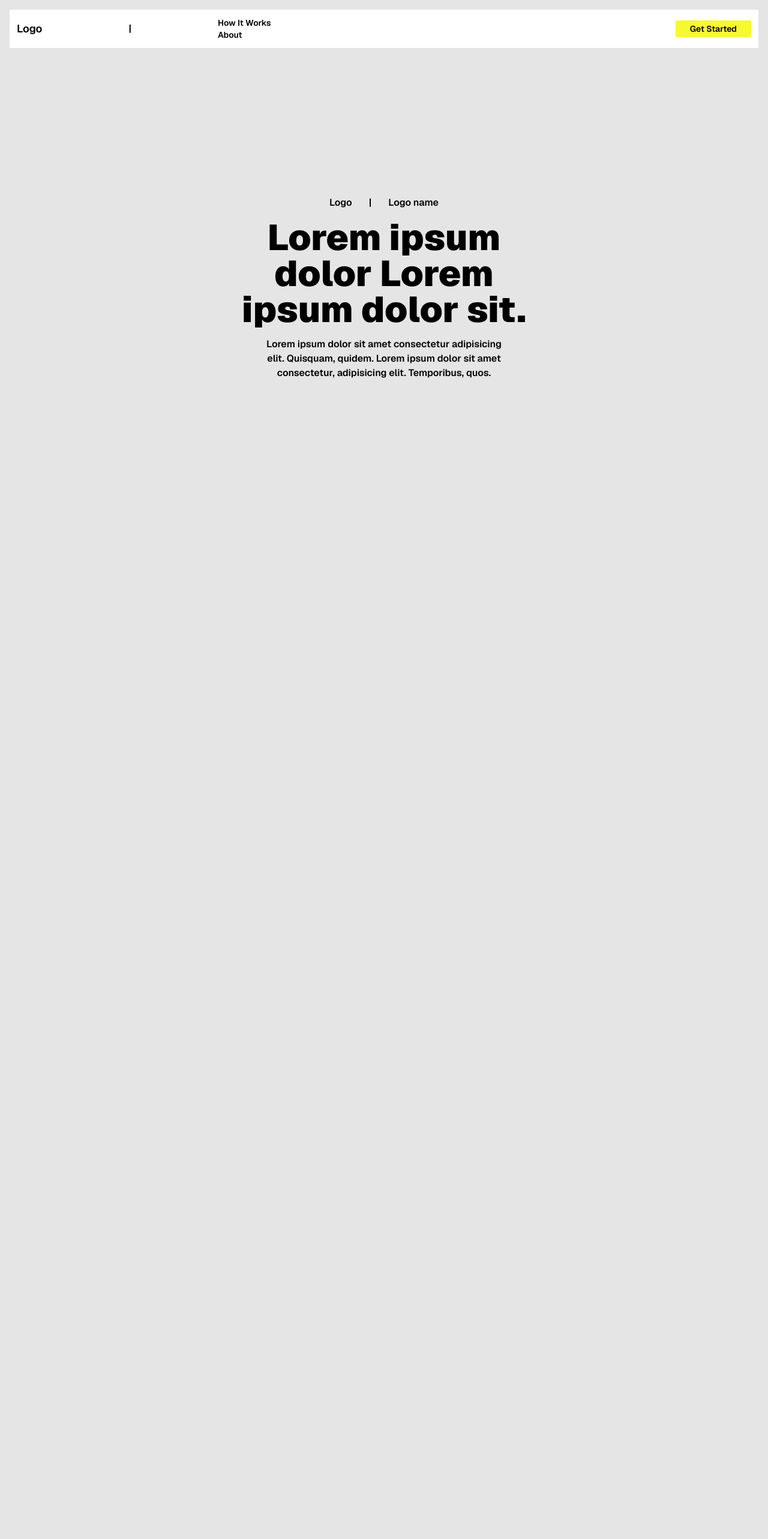
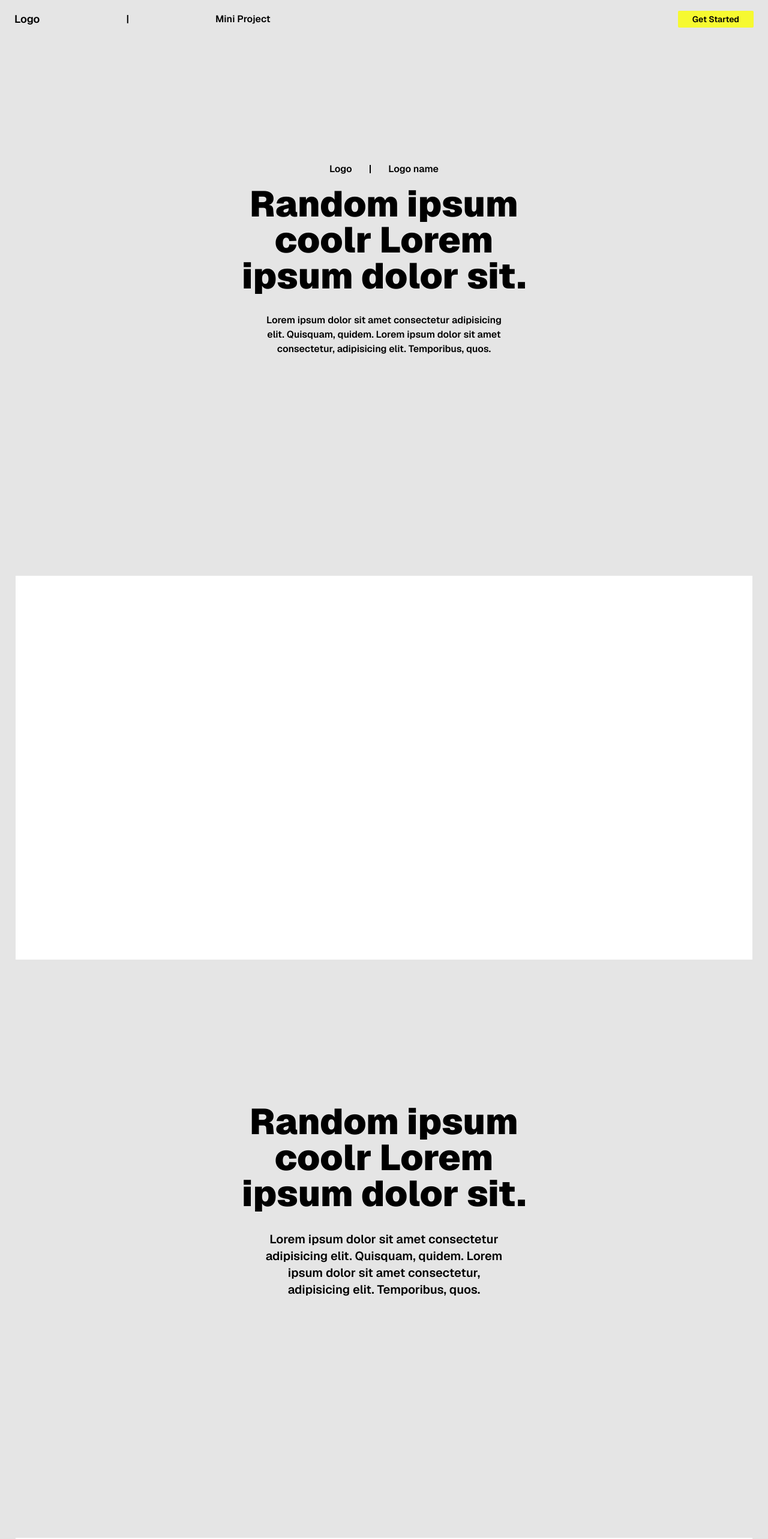
Before and after one commit to joshuaddf/polycypher, a Next.js app: page / in a window 1280 px wide. Shown: the top 2566 px of the page at 60% size. Before the commit the page ends 896 px from the top, so only its background shows below. Built offline with nearby package versions, Linux system fonts and the light colour scheme.

Commit message:
Added more content.

```diff
--- a/package.json
+++ b/package.json
@@ -11,6 +11,7 @@
   "dependencies": {
     "@gsap/react": "^2.1.2",
     "gsap": "^3.13.0",
+    "motion": "^12.23.9",
     "next": "15.4.2",
     "react": "19.1.0",
     "react-dom": "19.1.0"
--- /dev/null
+++ b/src/app/(home)/components/Footer.tsx
@@ -0,0 +1,29 @@
+import { Button } from '@/app/components/Button'
+import Link from 'next/link'
+import { NavbarWrapper } from './Wrapper'
+
+const Navbar = () => {
+    return (
+        <footer className="bg-white flex flex-col justify-center items-center h-[25rem]">
+            <div className='flex justify-between items-center w-full px-3'>
+                <NavbarWrapper className='flex justify-between items-center w-full px-3'>
+                    <div className="flex justify-between items-center gap-4">
+                        <span>
+                            <Link href="/" className='text-lg'>Logo</Link>
+                        </span>
+                        <span className='hidden md:px-20 lg:px-32 md:block'>|</span>
+                        <div className="hidden md:block">
+                            <span>Mini project</span>
+                        </div>
+                    </div>
+                    <Button>Get Started</Button>
+                </NavbarWrapper>
+            </div>
+            <div className="">
+                <caption className='flex'>Privacy Policy</caption>
+            </div>
+        </footer>
+    )
+}
+
+export default Navbar
--- a/src/app/(home)/components/Navbar.tsx
+++ b/src/app/(home)/components/Navbar.tsx
@@ -1,40 +1,23 @@
-'use client'
-import { Button, NavButton } from '@/app/components/Button'
+import { Button } from '@/app/components/Button'
 import Link from 'next/link'
-import React, { useState } from 'react'
-import { links } from '@/utils/lib'
-import MobileMenu from './MobileMenu'
+import { NavbarWrapper } from './Wrapper'
 
 const Navbar = () => {
-
-    const [isOpen, setIsOpen] = useState(false);
-
     return (
-        <>
-            <nav className='flex justify-between items-center z-50 relative bg-white h-[4rem] w-full px-3'>
+        <nav className='flex justify-between items-center z-50 relative h-[4rem] w-full px-3'>
+            <NavbarWrapper className='flex justify-between items-center w-full px-3'>
                 <div className="flex justify-between items-center gap-4">
                     <span>
                         <Link href="/" className='text-lg'>Logo</Link>
                     </span>
                     <span className='hidden md:px-20 lg:px-32 md:block'>|</span>
                     <div className="hidden md:block">
-                        <ul>
-                            {links.map((link, index) => (
-                                <li key={index} className=' text-sm capitalize'>
-                                    <Link href={link.path}>{link.title}</Link>
-                                </li>
-                            ))}
-                        </ul>
+                       <span>Mini Project</span>
                     </div>
                 </div>
-                <div className="flex items-center gap-5 justify-center">
-                    <Button>Get Started</Button>
-                    <NavButton isOpen={isOpen} setIsOpen={setIsOpen} />
-
-                </div>
-            </nav>
-          {isOpen && <MobileMenu isOpen={isOpen} setIsOpen={setIsOpen} />}
-        </>
+                <Button>Get Started</Button>
+            </NavbarWrapper>
+        </nav>
     )
 }
 
--- /dev/null
+++ b/src/app/(home)/components/Wrapper.tsx
@@ -0,0 +1,17 @@
+import React from 'react'
+
+export const NavbarWrapper = ({ children, className='' }: { children: React.ReactNode, className?: string }) => {
+    return (
+        <div className={`max-w-[1440px] mx-auto ${className}`}>
+            {children}
+        </div>
+    )
+}
+
+export const ContentWrapper = ({ children, className='' }: { children: React.ReactNode, className?: string }) => {
+    return (
+        <div className={`max-w-[1260px] mx-auto px-4  ${className}`}>
+            {children}
+        </div>
+    )
+}
--- a/src/app/(home)/layout.tsx
+++ b/src/app/(home)/layout.tsx
@@ -1,3 +1,4 @@
+import Footer from "./components/Footer";
 import Navbar from "./components/Navbar";
 
 export default function HomeLayout({
@@ -6,11 +7,10 @@ export default function HomeLayout({
     children: React.ReactNode;
 }>) {
     return (
-        <div className="max-w-[1440px] mx-auto p-4">
+        <div className="">
             <Navbar />
-            <div className="">
             {children}
-            </div>
+            <Footer />
         </div>
     );
 }
--- a/src/app/(home)/page.tsx
+++ b/src/app/(home)/page.tsx
@@ -1,17 +1,93 @@
+'use client';
+import { Button } from '../components/Button';
+import { ContentWrapper } from './components/Wrapper';
+
 export default function Home() {
   return (
-    <section className="flex flex-col items-center justify-center h-screen">
+    <div className="">
+      <section className="flex flex-col items-center justify-center h-[calc(100dvh-4rem)]">
+        <ContentWrapper>
           <div className="flex flex-col items-center justify-center gap-4">
             <div className="flex items-center gap-2">
               <span>Logo</span>
               <span className="px-5">|</span>
               <span>Logo name</span>
             </div>
-        <h1 className="text-5xl md:text-6xl md:w-[40%] text-center font-black">Lorem ipsum dolor Lorem ipsum dolor sit.</h1>
-        <p className="text-center w-[85%] md:w-1/3">Lorem ipsum dolor sit amet consectetur adipisicing elit. Quisquam, quidem. Lorem ipsum dolor sit amet consectetur, adipisicing elit. Temporibus, quos.</p>
+            <h1 className="text-5xl lg:text-6xl md:w-[40%] text-center font-black">
+              Random ipsum coolr Lorem ipsum dolor sit.
+            </h1>
+            <p className="text-center w-[85%] pt-4 md:w-1/3">
+              Lorem ipsum dolor sit amet consectetur adipisicing elit. Quisquam, quidem. Lorem ipsum dolor sit amet consectetur, adipisicing elit. Temporibus, quos.
+            </p>
           </div>
+        </ContentWrapper>
+      </section>
 
-      {/* <div className="bg-white w-full h-[20rem] pt-30"></div> */}
+      <section>
+        <ContentWrapper className="w-full mt-[10rem]">
+          <div className="bg-white flex items-center justify-center w-full h-[40rem] mx-auto"></div>
+          <div className="flex flex-col items-center justify-center gap-4 mt-[15rem]">
+            <h1 className="text-4xl lg:text-6xl md:w-[40%] text-center font-black">
+              Random ipsum coolr Lorem ipsum dolor sit.
+            </h1>
+            <p className="text-center w-[85%] pt-4 md:w-1/3 text-xl">
+              Lorem ipsum dolor sit amet consectetur adipisicing elit. Quisquam, quidem. Lorem ipsum dolor sit amet consectetur, adipisicing elit. Temporibus, quos.
+            </p>
+          </div>
+        </ContentWrapper>
       </section>
+
+      <section>
+        <ContentWrapper className="w-full mt-[25rem]">
+          <div className="w-full mx-auto flex flex-col items-center justify-center gap-4">
+            <div className="bg-white flex items-center justify-center w-full h-[40rem] mx-auto"></div>
+            <div className="flex flex-col items-start justify-center gap-4 mt-8">
+              <h2 className="text-4xl lg:text-6xl md:w-[40%] text-left font-black">How it works.</h2>
+              <p className="text-left w-[85%] py-4 md:w-1/3 text-xl">
+                Lorem ipsum dolor, sit amet consectetur adipisicing elit. Eaque fuga eos, accusamus quisquam porro eligendi quod repellendus illo repudiandae esse?
+              </p>
+            </div>
+          </div>
+        </ContentWrapper>
+      </section>
+
+      <div className="flex items-center justify-center mt-[10rem] md:mt-[15rem] text-4xl md:text-5xl">Something random.</div>
+
+      <section>
+        <ContentWrapper className="w-full mt-[10rem] md:mt-[25rem]">
+          <div className="w-full mx-auto flex flex-col items-center justify-center gap-4">
+            <div className="bg-white flex items-center justify-center w-full h-[40rem] mx-auto"></div>
+            <div className="flex flex-col items-start justify-center gap-4 mt-8">
+              <h2 className="text-4xl lg:text-6xl md:w-[40%] text-left font-black">About this project.</h2>
+              <p className="text-left w-[85%] py-4 md:w-1/3 text-xl">
+                Lorem ipsum dolor, sit amet consectetur adipisicing elit. Eaque fuga eos, accusamus quisquam porro eligendi quod repellendus illo repudiandae esse?
+              </p>
+            </div>
+          </div>
+        </ContentWrapper>
+      </section>
+
+      <section>
+        <ContentWrapper className='w-full mx-auto flex flex-col items-start justify-center gap-4 mt-[5rem] md:mt-[15rem]'>
+          <div className="">
+            <h2 className='text-[8rem]'>80%</h2>
+            <p className='lg:w-1/2 text-xl'>Lorem ipsum dolor sit amet consectetur adipisicing elit. Quisquam, quidem Lorem ipsum dolor sit amet consectetur, adipisicing elit. </p>
+          </div>
+        </ContentWrapper>
+      </section>
+
+      <section className='my-[10rem] md:my-[15rem]'>
+        <ContentWrapper>
+            <div className="flex flex-col items-center justify-center gap-4">
+              <h2 className='text-4xl lg:text-6xl'>Feeling skeptical?</h2>
+              <p className='text-xl text-center'>Lorem ipsum dolor sit amet consectetur adipisicing elit. Quisquam, quidem</p>
+            </div>
+            <div className="flex flex-col md:flex-row items-center justify-between gap-4 mt-8">
+              <div className="w-full md:w-1/2 h-[30rem] bg-white"></div>
+              <div className="w-full md:w-1/2 h-[30rem] bg-white"></div>
+            </div>
+        </ContentWrapper>
+      </section>
+    </div>
   );
 }
--- a/src/app/components/Button.tsx
+++ b/src/app/components/Button.tsx
@@ -4,22 +4,3 @@ export const Button = ({ children }: Readonly<{ children: React.ReactNode }>) =>
         <button className='bg-primary px-4 md:px-6 py-1 text-sm rounded-xs'>{children}</button>
     )
 }
-
-export const NavButton = ({ isOpen, setIsOpen }: Readonly<{ isOpen: boolean, setIsOpen: React.Dispatch<React.SetStateAction<boolean>> }>) => {
-    return (
-        <button
-            onClick={() => setIsOpen(!isOpen)}
-            className="md:hidden flex flex-col items-center justify-center relative w-6 h-5 focus:outline-none"
-            aria-label="Toggle navigation menu"
-        >
-            <span
-                className={`w-5 bg-black h-0.5 absolute top-1/2 transform transition-transform duration-300 ${isOpen ? 'rotate-45 translate-y-0' : '-translate-y-1'
-                    }`}
-            ></span>
-            <span
-                className={`w-5 bg-black h-0.5 absolute top-1/2 transform transition-transform duration-300 ${isOpen ? '-rotate-45 translate-y-0' : 'translate-y-1'
-                    }`}
-            ></span>
-        </button>
-    )
-}
--- a/src/utils/lib.ts
+++ /dev/null
@@ -1,4 +0,0 @@
-export const links = [
-  { title: "How it works", path: "/how-it-works" },
-  { title: "About", path: "/about" },
-];
```
Also changed, not shown: src/app/(home)/components/Anime.tsx (added), 1 other file (tests, documents, lock files or other folders). Lines whose indentation alone changed are shown as unchanged.
